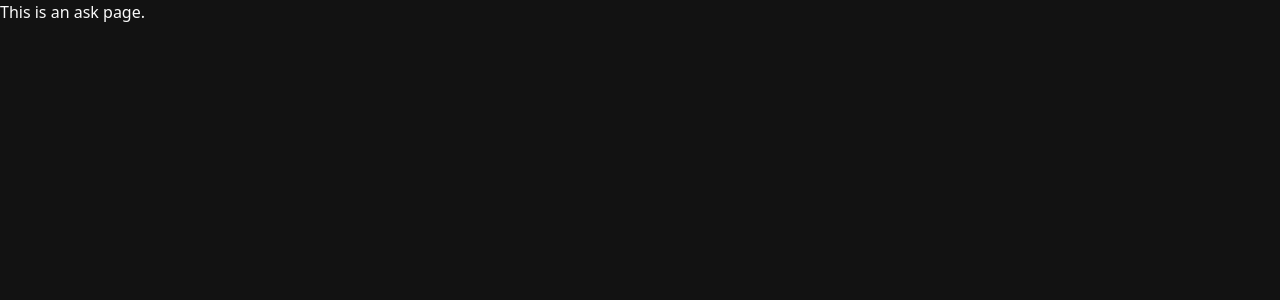
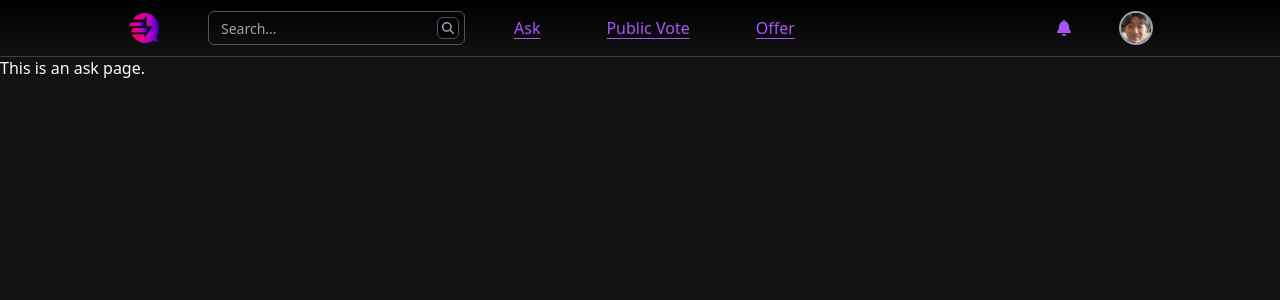
Before and after one commit to cattynip/rellyship, a Next.js app: page /asks/ask in a window 1280 px wide. Shown: the top 300 px of the page. Built offline with nearby package versions, Linux system fonts and the light colour scheme.

Commit message:
feat(component): develop the header component

```diff
--- /dev/null
+++ b/components/Header.tsx
@@ -0,0 +1,134 @@
+import RellyShipAnchor from "./RellyShipComponents/RellyShipAnchor";
+import Image from "next/image";
+import Logo from "@public/logo.svg";
+import RellyShipInput from "@rellyship/RellyShipInput";
+import RellyShipComponents, { joinClass } from "@rellyship/RellyShipComponent";
+import {
+  faMagnifyingGlass,
+  faBell,
+  faArrowRightToBracket
+} from "@fortawesome/free-solid-svg-icons";
+import { library } from "@fortawesome/fontawesome-svg-core";
+import dynamic from "next/dynamic";
+import { SubmitHandler, useForm } from "react-hook-form";
+import MyProfile from "@public/me.jpeg";
+
+library.add(faMagnifyingGlass, faBell, faArrowRightToBracket);
+
+const FontAwesomeIcon = dynamic(
+  () =>
+    import("@fortawesome/react-fontawesome").then(module => {
+      return module.FontAwesomeIcon;
+    }),
+  { ssr: false }
+);
+
+interface IHeaderProps {
+  isUserIn: boolean;
+}
+
+interface ISearchForm {
+  query: string;
+}
+
+const Header = ({ isUserIn }: IHeaderProps) => {
+  const { register, handleSubmit } = useForm<ISearchForm>();
+
+  const onSearchSubmit: SubmitHandler<ISearchForm> = data => console.log(data);
+
+  return (
+    <nav className="w-full m-0 p-0 backdrop-blur-md bg-gradient-to-b from-black to-transparent fixed top-0 left-0 flex items-center justify-between px-24 border-b border-b-gray-700">
+      <div className="flex items-center">
+        <HeaderElement linkTo={"/"}>
+          <Image src={Logo} alt="RellyShipLogo" width={30} height={30} />
+        </HeaderElement>
+        <HeaderElement>
+          <form onSubmit={handleSubmit(onSearchSubmit)} className="relative">
+            <RellyShipInput
+              placeholder="Search..."
+              extraClassName="border-gray-600 w-full"
+              id="search"
+              formRegister={register("query", {
+                required: true
+              })}
+            />
+            <label
+              className="absolute top-0 right-1.5 h-full flex items-center justify-center"
+              htmlFor="search"
+            >
+              <FontAwesomeIcon
+                icon={"magnifying-glass"}
+                size="xs"
+                className="border border-gray-600 p-1 rounded-md bg-black"
+              />
+            </label>
+          </form>
+        </HeaderElement>
+        <HeaderElement linkTo={"/asks/ask"} text="Ask" />
+        <HeaderElement linkTo={"/public-votes/open"} text="Public Vote" />
+        <HeaderElement linkTo={"/offers/offer"} text="Offer" />
+      </div>
+      <div>
+        {isUserIn ? (
+          <div className="flex items-center">
+            <HeaderElement linkTo={"/notifications"}>
+              <FontAwesomeIcon icon={"bell"} size="1x" />
+            </HeaderElement>
+            <HeaderElement linkTo={"/profile"} extraClassName="ml-0">
+              <div className="rounded-full ring-gray-400 ring-2">
+                <Image
+                  src={MyProfile}
+                  alt={`Seol SO's profile image`}
+                  width={30}
+                  height={30}
+                  className="rounded-full"
+                />
+              </div>
+            </HeaderElement>
+          </div>
+        ) : (
+          <div className="flex items-center">
+            <HeaderElement linkTo={"/signin"} text="Sign In" />
+            <HeaderElement linkTo={"/signup"}>
+              <span className="pr-3">Sign Up</span>
+              <FontAwesomeIcon icon={"arrow-right-to-bracket"} />
+            </HeaderElement>
+          </div>
+        )}
+      </div>
+    </nav>
+  );
+};
+
+interface IHeaderElementProps extends RellyShipComponents {
+  text?: string;
+  children?: React.ReactNode;
+  linkTo?: string;
+  backgrounded?: boolean;
+}
+
+const HeaderElement = ({
+  text,
+  children,
+  linkTo,
+  extraClassName
+}: IHeaderElementProps) => {
+  return (
+    <div
+      className={joinClass([
+        "flex items-center justify-start mx-4 cursor-pointer hover:-translate-y-0.5 rounded-md h-min text-gray-400 transition-all hover:text-white text-md",
+        extraClassName ? extraClassName : ""
+      ])}
+    >
+      {linkTo ? (
+        <RellyShipAnchor linkTo={linkTo} extraClassName="px-4 py-3">
+          {text ? <span>{text}</span> : children}
+        </RellyShipAnchor>
+      ) : (
+        <>{text ? <span>{text}</span> : children}</>
+      )}
+    </div>
+  );
+};
+
+export default Header;
--- a/components/RellyShipComponents/RellyShipInput.tsx
+++ b/components/RellyShipComponents/RellyShipInput.tsx
@@ -1,11 +1,13 @@
+import { UseFormRegisterReturn } from "react-hook-form";
 import IRellyShipComponent, { joinClass } from "./RellyShipComponent";
-import { HTMLInputTypeAttribute } from "react";
+import { HTMLAttributes, HTMLInputTypeAttribute } from "react";
 
 interface IRellyShipInputProps extends IRellyShipComponent {
   placeholder: string;
   error?: boolean;
   inputType?: HTMLInputTypeAttribute;
   id?: string;
+  formRegister?: UseFormRegisterReturn;
 }
 
 const RellyShipInput = ({
@@ -13,8 +15,9 @@ const RellyShipInput = ({
   error,
   inputType,
   id,
+  formRegister,
   extraClassName
-}: IRellyShipInputProps) => {
+}: IRellyShipInputProps & HTMLAttributes<HTMLInputElement>) => {
   return (
     <input
       className={joinClass([
@@ -25,6 +28,7 @@ const RellyShipInput = ({
       placeholder={placeholder}
       type={inputType ? inputType : "text"}
       id={id ? id : undefined}
+      {...formRegister}
     />
   );
 };
--- a/components/layouts/RellyShipLayout.tsx
+++ b/components/layouts/RellyShipLayout.tsx
@@ -1,17 +1,22 @@
+import Header from "@components/Header";
 import Head from "next/head";
 
 interface IRellyShipLayoutProps {
+  isUserIn: boolean;
   children: React.ReactNode;
 }
 
-const RellyShipLayout = ({ children }: IRellyShipLayoutProps) => {
+const RellyShipLayout = ({ isUserIn, children }: IRellyShipLayoutProps) => {
   return (
     <div>
       <Head>
         <link href="/logo.png" rel="icon" />
         <title>RellyShip</title>
       </Head>
-      <main className="dark:mix-blend-darken dark:text-zinc-50 mix-blend-lighten text-black">
+
+      <Header isUserIn={isUserIn} />
+
+      <main className="dark:mix-blend-darken dark:text-zinc-50 mix-blend-lighten text-black pt-14">
         {children}
       </main>
     </div>
--- a/package.json
+++ b/package.json
@@ -27,6 +27,7 @@
     "postcss": "8.4.21",
     "react": "18.2.0",
     "react-dom": "18.2.0",
+    "react-hook-form": "^7.43.9",
     "reactstrap": "^9.1.9",
     "tailwindcss": "3.3.1"
   },
--- a/pages/_app.tsx
+++ b/pages/_app.tsx
@@ -10,7 +10,7 @@ config.autoAddCss = false;
 function App({ Component, pageProps }: AppProps) {
   return (
     <ThemeProvider defaultTheme="dark" attribute="class" enableSystem>
-      <RellyShipLayout>
+      <RellyShipLayout isUserIn={true}>
         <Component {...pageProps} />
       </RellyShipLayout>
     </ThemeProvider>
```
Also changed, not shown: 1 other file (tests, documents, lock files or other folders).
